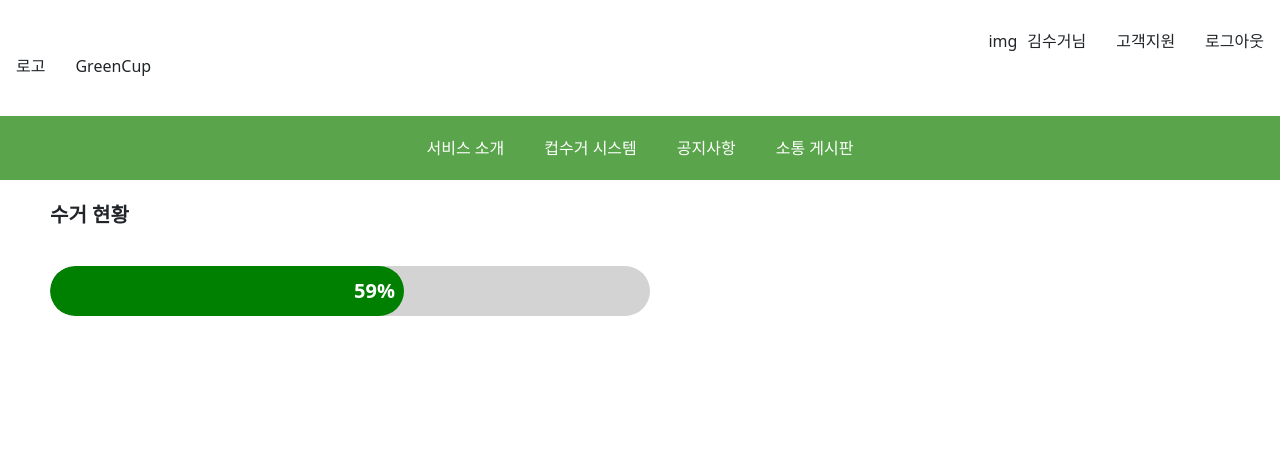
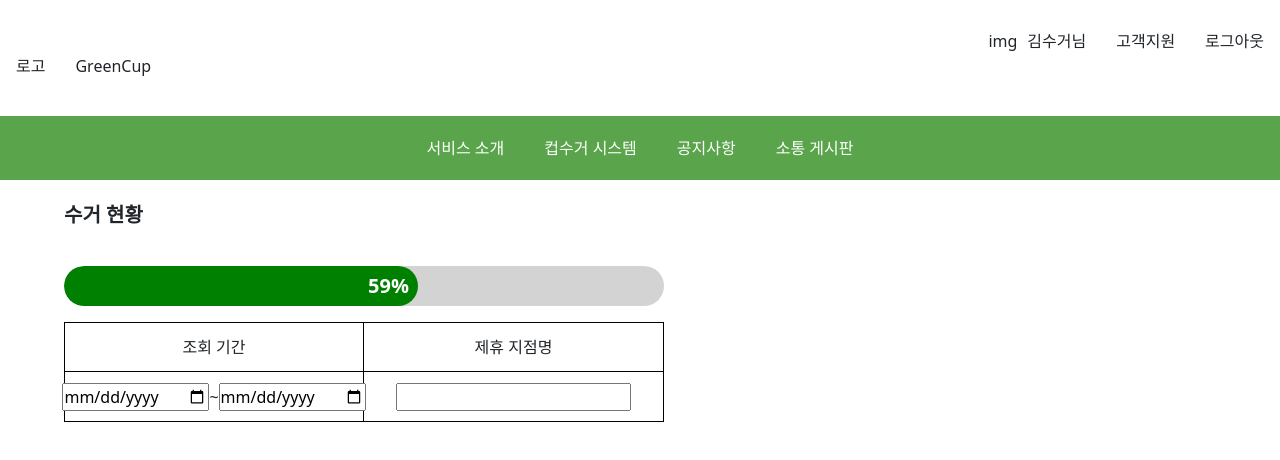
Before and after one commit to Eco-crew/greencup-frontend, a React (Vite) app in the folder greencup-fe/: page /reuse-operator/requests in a window 1280 px wide. Shown: the top 460 px of the page. Built offline with nearby package versions, Linux system fonts and the light colour scheme.

Commit message:
조회기간과 제휴 지점명 조회 검색박스 UI 및 상태관리 구현

```diff
--- a/greencup-fe/src/components/reuse-operator/request/percentbar/PercentBar.css
+++ b/greencup-fe/src/components/reuse-operator/request/percentbar/PercentBar.css
@@ -1,13 +1,12 @@
 .progress{
     width:600px;
-    height:50px;
+    height:40px;
 
     border-radius:50px;
 }
 
 #progress_container{
     margin:16px 0px;
-    margin-left:50px;
 
     background-color: lightgray;
 }
@@ -19,7 +18,7 @@
 
 .progress_text{
     position:absolute;
-    top:10px;
+    top:5px;
     left:100px;
 
     width:50px;
--- a/greencup-fe/src/components/reuse-operator/request/search/SearchContainer.css
+++ b/greencup-fe/src/components/reuse-operator/request/search/SearchContainer.css
@@ -0,0 +1,31 @@
+.search_container{
+    width:600px;
+    height:100px;
+}
+
+.search_sub_container{
+    width:100%;
+    height:50%;
+
+    display:flex;
+    justify-content: center;
+    align-items: center;
+}
+.search_sub_container:first-child{
+    border-top:1px solid black;
+}
+
+.search_element{
+    width:50%;
+    height:100%;
+
+    display:flex;
+    justify-content: center;
+    align-items: center;
+
+    border-right:1px solid black;
+    border-bottom:1px solid black;
+}
+.search_element:first-child{
+    border-left:1px solid black;
+}
--- a/greencup-fe/src/components/reuse-operator/request/search/SearchContainer.jsx
+++ b/greencup-fe/src/components/reuse-operator/request/search/SearchContainer.jsx
@@ -1,11 +1,24 @@
 import './SearchContainer.css';
 
 //수거지점장- 요청현황- 조회기간과 제휴 지점명 조회 검색박스
-export default function SearchContainer(){
+export default function SearchContainer({startDateChange,endDateChange,partnerNameChange}){
     return(
         <>
-        <div>
-            SearchContainer
+        <div className="search_container">
+            <div className="search_sub_container">
+                <div className="search_element">조회 기간</div>
+                <div className="search_element">제휴 지점명</div>
+            </div>
+            <div className="search_sub_container">
+                <div className="search_element">
+                    <input id="start_date" type="date" onChange={(e) => {startDateChange(e.target.value)}}/>
+                    <span>~</span>
+                    <input id="end_date" type="date" onChange={(e)=> {endDateChange(e.target.value)}}/>
+                </div>
+                <div className="search_element">
+                    <input id="partner_name" type="text" onChange={(e)=>{partnerNameChange(e.target.value)}}/>
+                </div>
+            </div>
         </div>
         </>
     );
--- a/greencup-fe/src/pages/reuse-operator/request/ReuseOperatorRequestPage.css
+++ b/greencup-fe/src/pages/reuse-operator/request/ReuseOperatorRequestPage.css
@@ -1,10 +1,10 @@
 .reuse_request_container {
       height: 2000px;
+      width:90%;
+      margin:0 auto;
 }
 
 .reuse_request_title{
-      margin-left:50px;
-
       width:200px;
       height:50px;
 
--- a/greencup-fe/src/pages/reuse-operator/request/ReuseOperatorRequestPage.jsx
+++ b/greencup-fe/src/pages/reuse-operator/request/ReuseOperatorRequestPage.jsx
@@ -1,19 +1,55 @@
-import { useState } from "react";
+import { useState, useEffect } from "react";
 
 import "./ReuseOperatorRequestPage.css";
 import PercentBar from "../../../components/reuse-operator/request/percentbar/PercentBar";
+import SearchContainer from "../../../components/reuse-operator/request/search/SearchContainer";
 
 export default function ReuseOperatorRequestPage() {
   //로그인한 수거지점장에게 온 전체 요청갯수
   const [totalRequest, setTotalRequest] = useState(0);
   //로그인한 수거지점장이 완료한 요청갯수
   const [completedRequest, setCompletedRequest] = useState(0);
+  //조회기간 시작일자
+  const [startDate, setStartDate] = useState('');
+  //조회기간 종료일자
+  const [endDate, setEndDate] = useState('');
+  //제휴지점명
+  const [partnerName, setPartnerName] = useState('');
+
+  const startDateChange = (startDate) => {
+    setStartDate(startDate);
+  }
+
+  const endDateChange = (startDate) => {
+    setEndDate(startDate);
+  }
+
+  const partnerNameChange = (partnerName) => {
+    setPartnerName(partnerName);
+  }
+
+  useEffect(() => {
+    //fetch로 전체, 완료 갯수를 불러오기
+  },[]);
+
+  useEffect(() => {
+    console.log(startDate);
+  },[startDate]);
+
+  useEffect(() => {
+    console.log(endDate);
+  },[endDate]);
+
+  useEffect(() => {
+    console.log(partnerName);
+  },[partnerName]);
 
   return (
     <>
       <div className="reuse_request_container">
         <div className="reuse_request_title">수거 현황</div>
         <PercentBar totalRequest={1000} completedRequest={590} />
+        <SearchContainer startDateChange={startDateChange} endDateChange={endDateChange} partnerNameChange={partnerNameChange}/>
       </div>
     </>
   );
```
